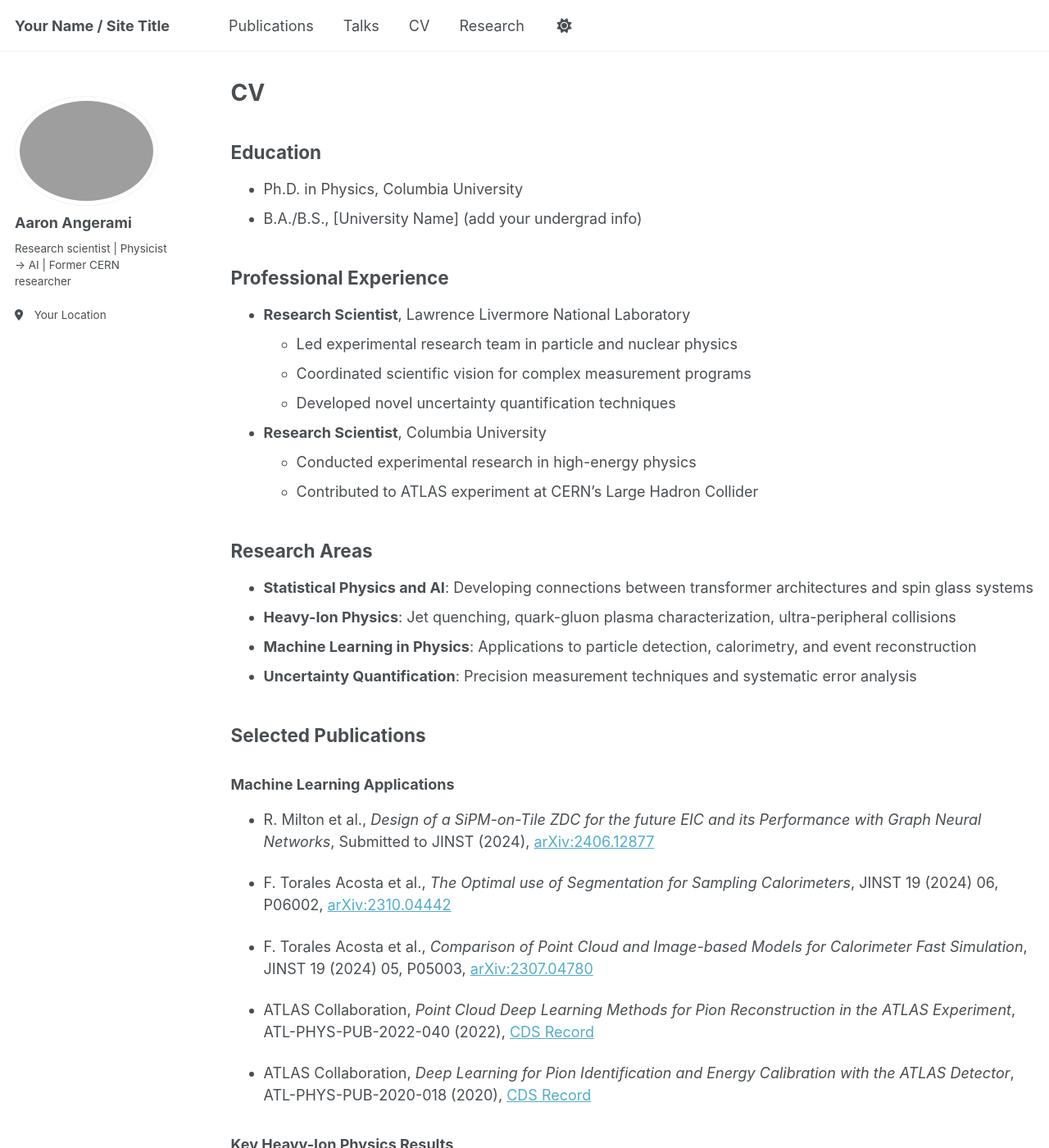
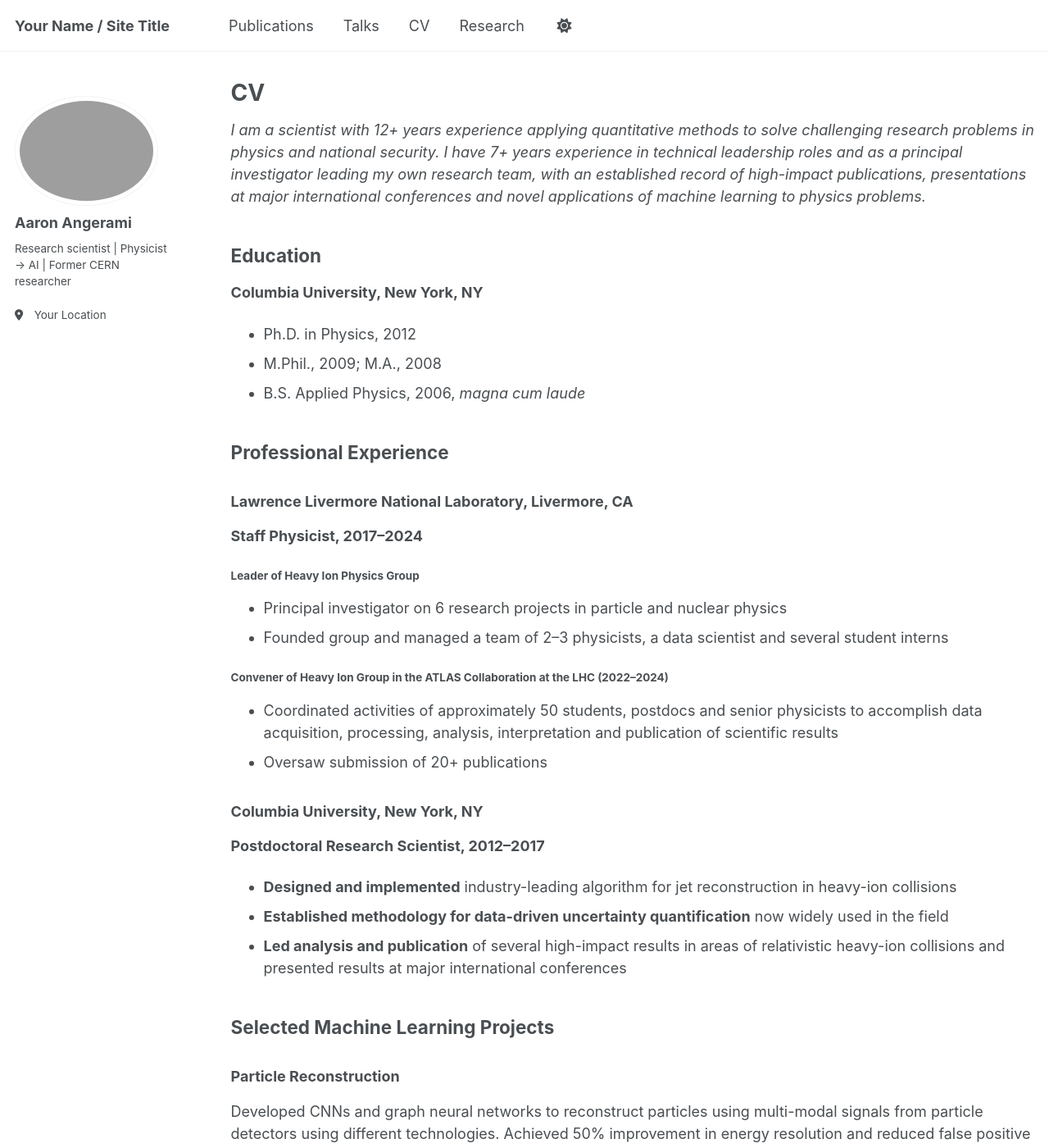
Before and after one commit to angerami/angerami.github.io, a Jekyll site: the page built from _pages/cv.md, in a window 1280 px wide and 1400 px high. Shown: the whole window at 82% size. Built offline with Jekyll 4.4.1, drawn with Linux system fonts in a browser that asks for light colours; some of the changed text lies outside the part shown.

Commit message:
Update cv.md

```diff
--- a/_pages/cv.md
+++ b/_pages/cv.md
@@ -9,25 +9,63 @@ redirect_from:
 
 {% include base_path %}
 
+*I am a scientist with 12+ years experience applying quantitative methods to solve challenging research problems in physics and national security. I have 7+ years experience in technical leadership roles and as a principal investigator leading my own research team, with an established record of high-impact publications, presentations at major international conferences and novel applications of machine learning to physics problems.*
+
 ## Education
-* Ph.D. in Physics, Columbia University
-* B.A./B.S., [University Name] (add your undergrad info)
+**Columbia University, New York, NY**
+* Ph.D. in Physics, 2012
+* M.Phil., 2009; M.A., 2008
+* B.S. Applied Physics, 2006, *magna cum laude*
 
 ## Professional Experience
-* **Research Scientist**, Lawrence Livermore National Laboratory
-  * Led experimental research team in particle and nuclear physics
-  * Coordinated scientific vision for complex measurement programs
-  * Developed novel uncertainty quantification techniques
 
-* **Research Scientist**, Columbia University
-  * Conducted experimental research in high-energy physics
-  * Contributed to ATLAS experiment at CERN's Large Hadron Collider
+### **Lawrence Livermore National Laboratory, Livermore, CA**
+**Staff Physicist, 2017–2024**
 
-## Research Areas
-* **Statistical Physics and AI**: Developing connections between transformer architectures and spin glass systems
-* **Heavy-Ion Physics**: Jet quenching, quark-gluon plasma characterization, ultra-peripheral collisions
-* **Machine Learning in Physics**: Applications to particle detection, calorimetry, and event reconstruction
-* **Uncertainty Quantification**: Precision measurement techniques and systematic error analysis
+#### Leader of Heavy Ion Physics Group
+* Principal investigator on 6 research projects in particle and nuclear physics
+* Founded group and managed a team of 2–3 physicists, a data scientist and several student interns
+
+#### Convener of Heavy Ion Group in the ATLAS Collaboration at the LHC (2022–2024)
+* Coordinated activities of approximately 50 students, postdocs and senior physicists to accomplish data acquisition, processing, analysis, interpretation and publication of scientific results
+* Oversaw submission of 20+ publications
+
+### **Columbia University, New York, NY**
+**Postdoctoral Research Scientist, 2012–2017**
+* **Designed and implemented** industry-leading algorithm for jet reconstruction in heavy-ion collisions
+* **Established methodology for data-driven uncertainty quantification** now widely used in the field
+* **Led analysis and publication** of several high-impact results in areas of relativistic heavy-ion collisions and presented results at major international conferences
+
+## Selected Machine Learning Projects
+
+### **Particle Reconstruction**
+Developed CNNs and graph neural networks to reconstruct particles using multi-modal signals from particle detectors using different technologies. Achieved 50% improvement in energy resolution and reduced false positive rate by 10x while maintaining >95% recall in classifying particle type.
+*Publications: [CNNs](https://cds.cern.ch/record/2825379), [Graph Neural Networks](https://cds.cern.ch/record/2724632)*
+
+### **AI-Assisted Detector Design**
+Cast design of future particle detectors as a formal optimization problem, improving energy resolution by 40% over baseline designs while establishing a new tool for choosing design parameters.
+*Publications: [Segmentation Optimization](https://arxiv.org/abs/2310.04442), [SiPM-on-Tile ZDC](https://arxiv.org/abs/2406.12877)*
+
+### **Generative Modeling**
+Developed generative models as fast surrogates for detector simulation utilizing diffusion models to generate point-cloud and image representations of calorimeter showers with minimal fidelity loss. Point-cloud models achieve better performance with 4x faster generation time.
+*Publication: [Point Cloud vs Image Models](https://arxiv.org/abs/2307.04780)*
+
+### **Neural Simulation-Based Inference**
+Utilized DNNs to represent high-dimensional likelihood ratios for parameter inference in physics models, reducing Higgs boson self-coupling parameter confidence intervals by 2–3x.
+
+## Skills and Qualifications
+
+### **Scientific**
+Strong analytical reasoning skills, physics insight and experimental methodology; deep knowledge of mathematical models and statistical methods; applied machine learning
+
+### **Data and Statistical Analysis**
+Extensive experience with large datasets from data acquisition, analysis, uncertainty quantification and statistical inference
+
+### **Computational**
+C++, Python, familiarity with ML frameworks (scikit-learn, PyTorch) and ecosystem; production environment/workflow (Dev/GitOps), HPC and grid computing; mathematical/physics modeling, development of novel pattern recognition algorithms
+
+### **Technical Communication**
+Strong scientific writing and presentation skills; referee for JHEP, PLB and PRL, and reviewer for DOE Office of Science proposals; presentations at international conferences
 
 ## Selected Publications
 
```
